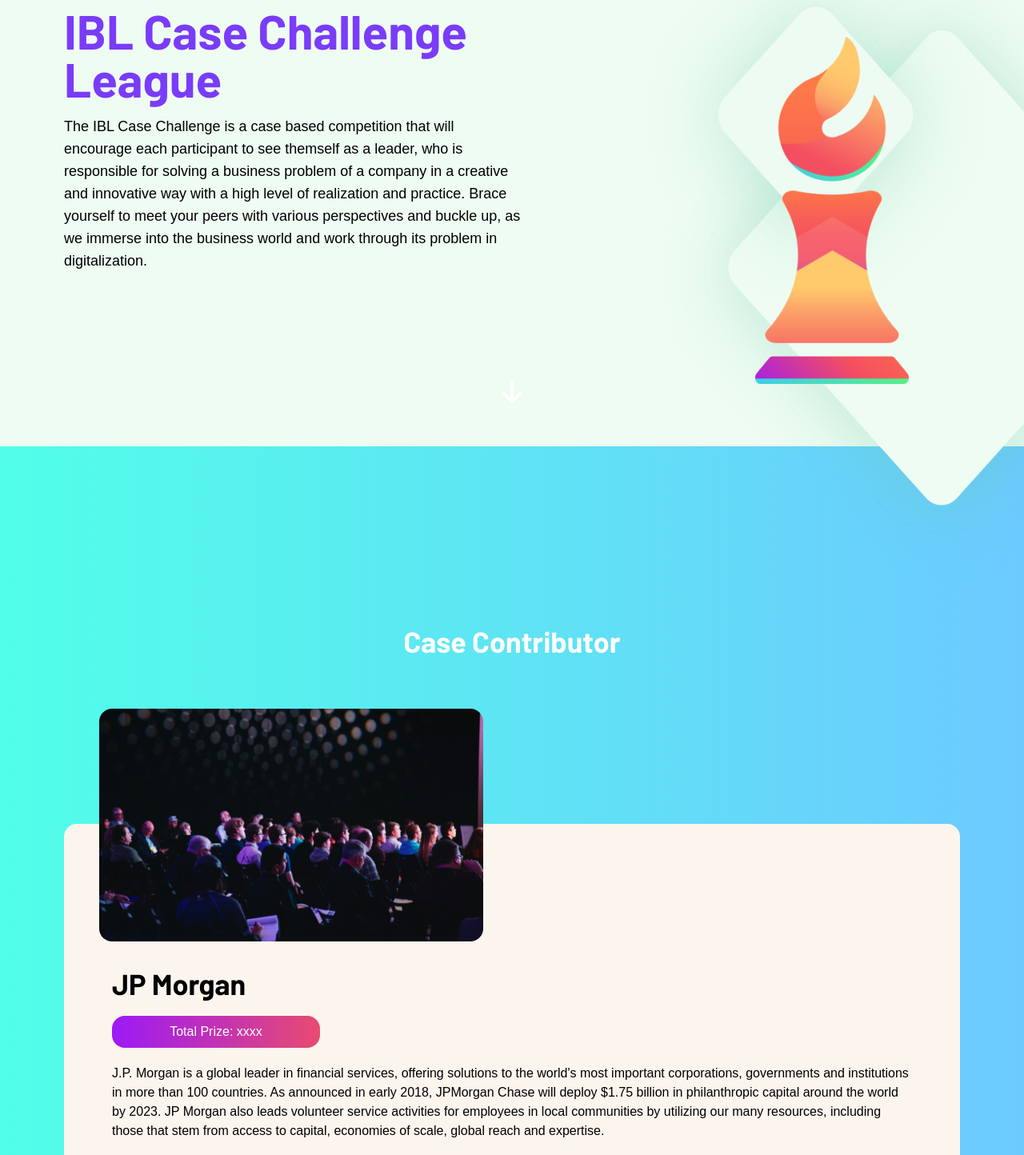
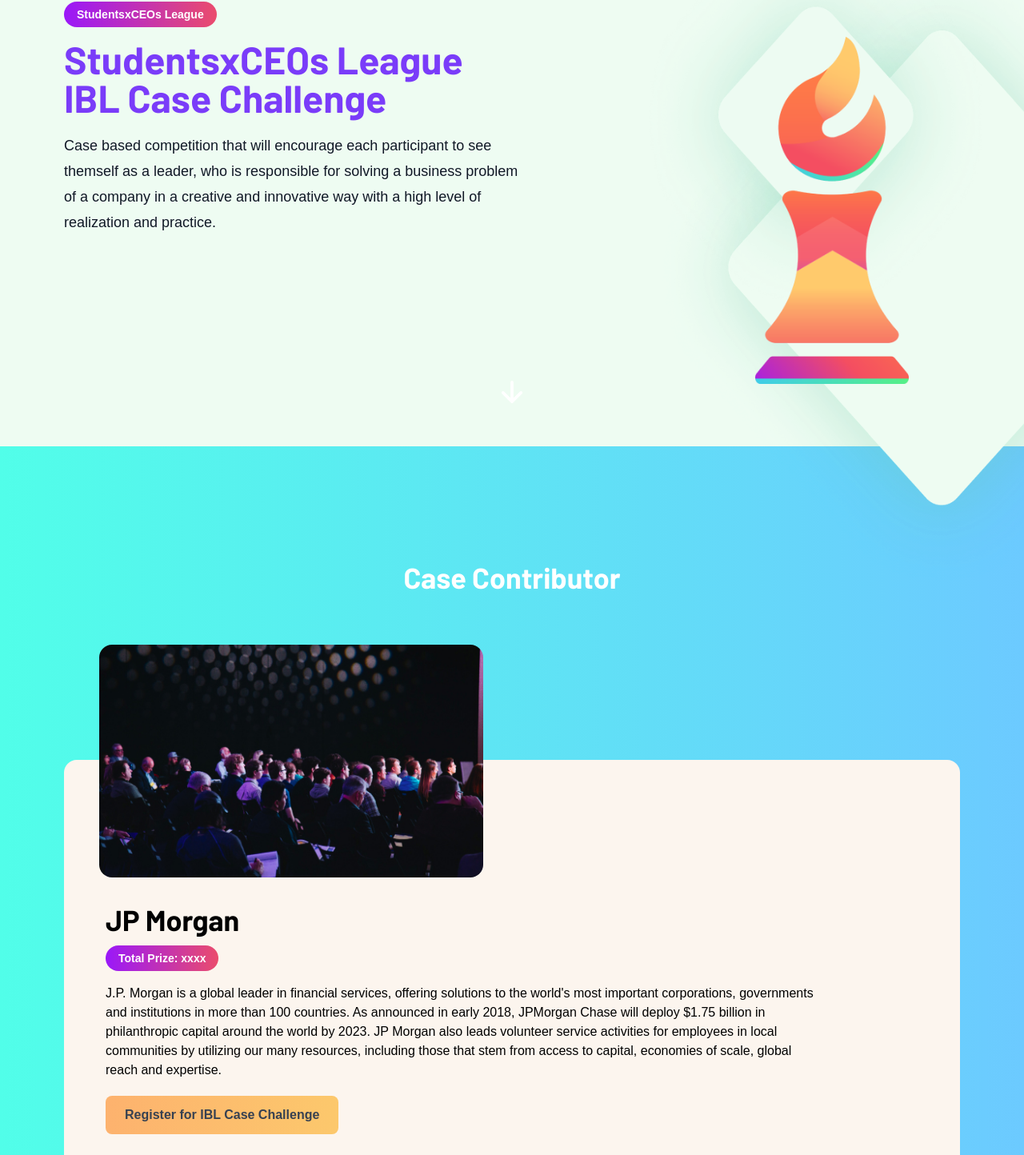
Before and after one commit to theodorusclarence/sxceosleague, a Next.js app: page /ibl-case-challenge in a window 1280 px wide. Shown: the part 242-1686 px from the top of the page at 80% size. Built offline with nearby package versions, Linux system fonts and the light colour scheme; a web font is replaced by a local one.

Commit message:
feat(ibl-case): change copywirting

```diff
--- a/pages/ibl-case-challenge.jsx
+++ b/pages/ibl-case-challenge.jsx
@@ -7,11 +7,26 @@ import Footer from '@/components/Footer';
 import ScrollDownArrow from '@/components/ScrollDownArrow';
 import ButtonLink from '@/components/ButtonLink';
 import { rotate } from 'tailwindcss/defaultTheme';
+import PurpleLabel from '@/components/PurpleLabel';
+
+const title = 'IBL Case Challenge - StudentsxCEOs League';
+const description =
+    'A series of events ranging from challenges to an in-depth discussion session to warm you up before participating in our main events.';
+const url = 'https://sxceosleague.com/ibl-case-challenge';
 
 export default function ibl_case_challenge() {
     return (
         <>
-            <NextSeo />
+            <NextSeo
+                title={title}
+                description={description}
+                canonical={url}
+                openGraph={{
+                    url,
+                    title,
+                    description,
+                }}
+            />
             <Nav />
             <main className='overflow-x-hidden'>
                 <section
@@ -19,7 +34,7 @@ export default function ibl_case_challenge() {
                     style={{ background: 'rgba(238, 252, 242, 1)' }}
                 >
                     {/* ibl-cc-logo */}
-                    <figure className='absolute z-30 invisible w-32 transform translate-y-20 pointer-events-none translate-x-44 lg:visible right-12 md:top-52 md:right-72 md:w-48 lg:right-80'>
+                    <figure className='absolute z-20 invisible w-32 transform translate-y-20 pointer-events-none md:z-30 translate-x-44 lg:visible right-12 md:top-52 md:right-72 md:w-48 lg:right-80'>
                         <Image
                             priority
                             loading='eager'
@@ -31,7 +46,7 @@ export default function ibl_case_challenge() {
                         />
                     </figure>
                     {/*small rectangle */}
-                    <figure className='absolute bottom-0 z-20 invisible transform pointer-events-none lg:visible -translate-y-36 right-5 w-120'>
+                    <figure className='absolute bottom-0 right-0 z-10 w-64 transform translate-y-10 pointer-events-none lg:w-120 lg:z-20 lg:-translate-y-36 lg:right-5'>
                         <Image
                             src='/images/Rectangle-28.png'
                             width={360}
@@ -44,7 +59,7 @@ export default function ibl_case_challenge() {
                     {/* large rectangle */}
                     <figure
                         style={{ transform: 'translateY(42.9%)' }}
-                        className='absolute right-0 z-10 invisible transform pointer-events-none lg:visible translate-x-120 bottom-40 w-60 md:w-120 '
+                        className='absolute bottom-0 right-0 transform pointer-events-none lg:z-10 lg:translate-x-120 lg:bottom-40 w-60 lg:w-120 '
                     >
                         <Image
                             src='/images/Rectangle-29.png'
@@ -57,27 +72,23 @@ export default function ibl_case_challenge() {
                     </figure>
                     <article className='relative flex flex-col justify-center min-h-screen space-y-4 text-white layout'>
                         {/* Logo StudentsxCEOs League */}
-                        <div className='w-1/3 py-2 sm:w-1/4 md:w-1/5 lg:w-1/6 rounded-2xl gradient-purple'>
-                            <p className='px-3 text-xs md:mx-auto'>
+                        <div className='max-w-xl space-y-5'>
+                            <PurpleLabel>StudentsxCEOs League</PurpleLabel>
+
+                            <h1 className='text-4xl text-spurple-400 md:text-5xl'>
                                 StudentsxCEOs League
+                                <br />
+                                IBL Case Challenge
+                            </h1>
+                            <p className='leading-6 text-gray-900 md:leading-8 md:text-lg'>
+                                Case based competition that will encourage each
+                                participant to see themself as a leader, who is
+                                responsible for solving a business problem of a
+                                company in a creative and innovative way with a
+                                high level of realization and practice.
                             </p>
                         </div>
-                        <h1 className='text-4xl md:text-6xl text-spurple-400'>
-                            IBL Case Challenge
-                            <br />
-                            League
-                        </h1>
-                        <p className='max-w-xl leading-7 text-black md:text-lg'>
-                            The IBL Case Challenge is a case based competition
-                            that will encourage each participant to see themself
-                            as a leader, who is responsible for solving a
-                            business problem of a company in a creative and
-                            innovative way with a high level of realization and
-                            practice. Brace yourself to meet your peers with
-                            various perspectives and buckle up, as we immerse
-                            into the business world and work through its problem
-                            in digitalization.
-                        </p>
+
                         {/* <ButtonLink
                             className='self-start'
                             href='https://tiny.cc/RegistrationTnD'
@@ -95,15 +106,14 @@ export default function ibl_case_challenge() {
                         background:
                             'linear-gradient(90deg, #51FEE9 0%, #6CCAFF 100%)',
                     }}
-                    className='py-20'
                 >
-                    <article className='relative py-24 pt-36 layout'>
-                        <h2 className='mb-20 text-center text-white'>
+                    <article className='relative py-24 md:pt-36 layout'>
+                        <h2 className='mb-10 text-center text-white md:mb-20'>
                             Case Contributor
                         </h2>
-                        <div className='relative px-10 py-40 space-y-5 rounded-2xl bg-beige lg:mt-52'>
+                        <div className='relative px-10 py-20 space-x-3 sm:py-28 md:py-40 md:space-y-5 rounded-2xl bg-beige lg:mt-52'>
                             <div className='absolute top-0 left-0'>
-                                <figure className='overflow-hidden transform -translate-y-5 translate-x-11 md:-translate-y-10 lg:-translate-y-36 W-1/2 w-80 md:w-72 lg:w-96 xl:w-120 rounded-2xl'>
+                                <figure className='overflow-hidden transform -translate-y-5 translate-x-11 md:-translate-y-10 lg:-translate-y-36 W-1/2 w-72 md:w-72 lg:w-96 xl:w-120 rounded-2xl'>
                                     <Image
                                         src={'/images/events/img1.jpg'}
                                         alt='illustration'
@@ -117,7 +127,7 @@ export default function ibl_case_challenge() {
                                     @media (min-width: 320px) and (max-width: 370px) {
                                         div,
                                         figure {
-                                            width: 16rem;
+                                            width: 14rem;
                                         }
                                     }
 
@@ -129,29 +139,32 @@ export default function ibl_case_challenge() {
                                     }
                                 `}</style>
                             </div>
-                            <h2 className='px-5'>JP Morgan</h2>
-                            <div className='flex w-1/3 py-2 ml-5 sm:w-1/4 md:w-1/4 rounded-2xl gradient-purple'>
-                                <p className='mx-auto text-white text-md'>
-                                    Total Prize: xxxx
+                            <div className='space-y-5'>
+                                <h2 className='mt-24 mb-4 sm:mt-0'>
+                                    JP Morgan
+                                </h2>
+
+                                <PurpleLabel>Total Prize: xxxx</PurpleLabel>
+
+                                <p className='max-w-4xl'>
+                                    J.P. Morgan is a global leader in financial
+                                    services, offering solutions to the world's
+                                    most important corporations, governments and
+                                    institutions in more than 100 countries. As
+                                    announced in early 2018, JPMorgan Chase will
+                                    deploy $1.75 billion in philanthropic
+                                    capital around the world by 2023. JP Morgan
+                                    also leads volunteer service activities for
+                                    employees in local communities by utilizing
+                                    our many resources, including those that
+                                    stem from access to capital, economies of
+                                    scale, global reach and expertise.
                                 </p>
+
+                                <ButtonLink>
+                                    Register for IBL Case Challenge
+                                </ButtonLink>
                             </div>
-                            <p className='px-5'>
-                                J.P. Morgan is a global leader in financial
-                                services, offering solutions to the world's most
-                                important corporations, governments and
-                                institutions in more than 100 countries. As
-                                announced in early 2018, JPMorgan Chase will
-                                deploy $1.75 billion in philanthropic capital
-                                around the world by 2023. JP Morgan also leads
-                                volunteer service activities for employees in
-                                local communities by utilizing our many
-                                resources, including those that stem from access
-                                to capital, economies of scale, global reach and
-                                expertise.
-                            </p>
-                            <ButtonLink className='ml-5'>
-                                <p>Register for IBL Case Challenge</p>
-                            </ButtonLink>
                         </div>
                     </article>
                 </section>
```
